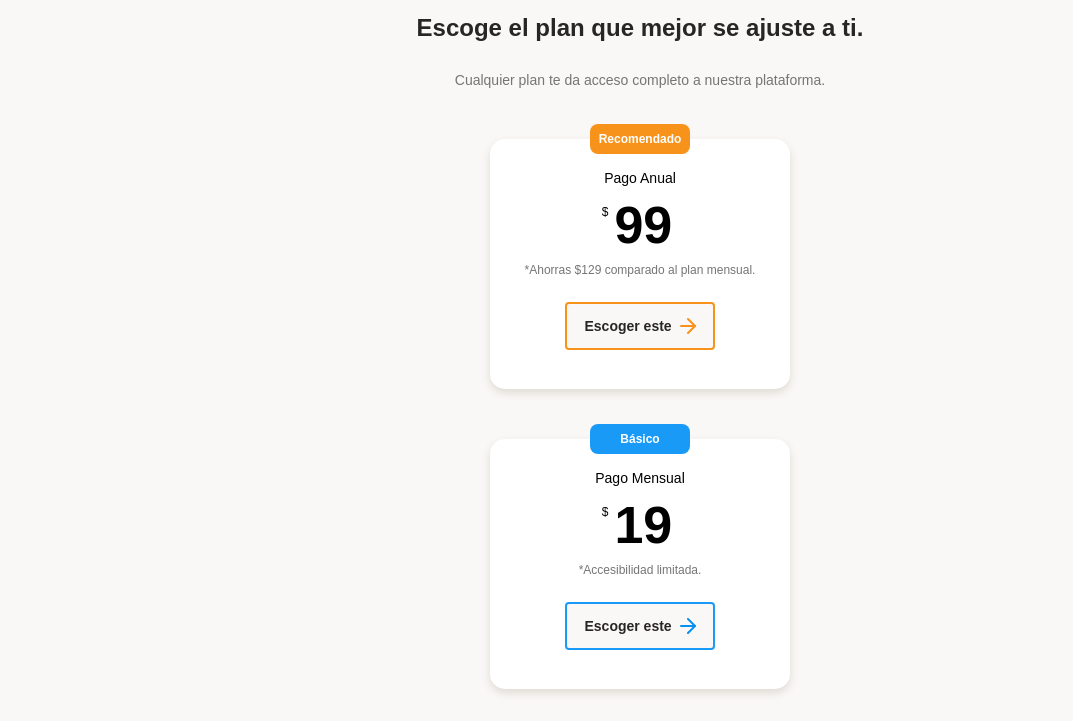
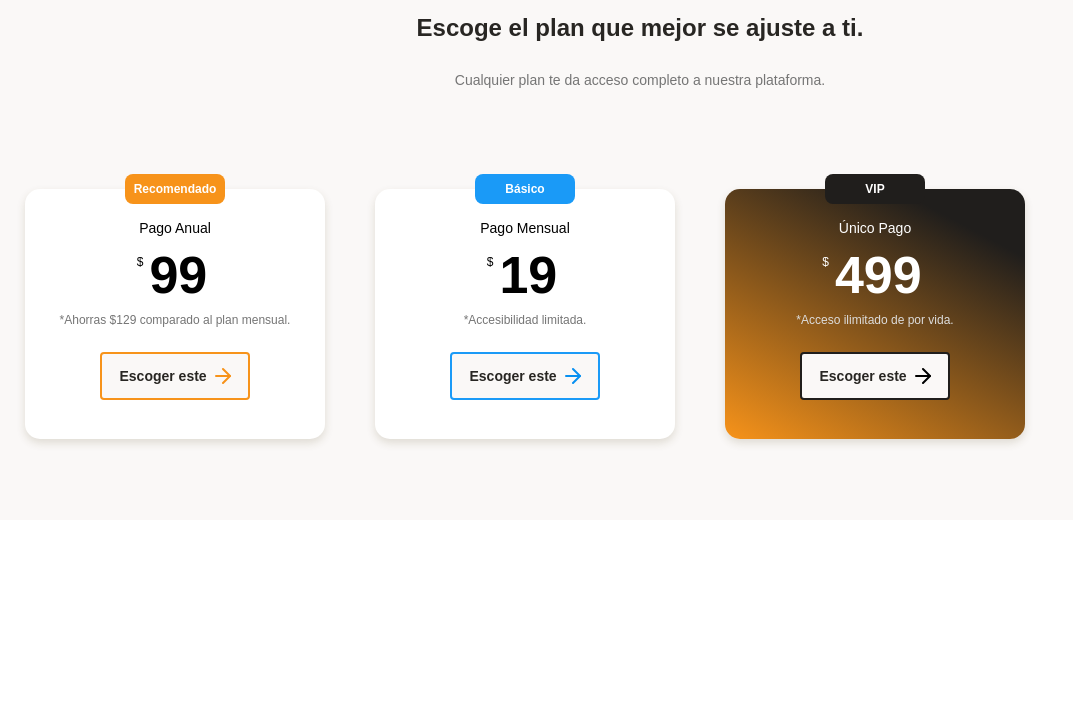
Before and after one commit to Crissdot/batatabit, a plain HTML site: page index.html in a window 1280 px wide. Shown: the part 2780-3501 px from the top of the page, without its empty margins (0-1073 px from the left). After the commit the page ends 3300 px from the top, so only its background shows below. Drawn offline with Linux system fonts and the light colour scheme.

Commit message:
add horizontal scroll in plan cards

```diff
--- a/styles.css
+++ b/styles.css
@@ -350,13 +350,21 @@ main {
     line-height: 1.8rem;
     color: #757575;
 }
+.plans-container__slider {
+    display: flex;
+    height: 316px;
+    overflow-x: scroll;
+    overscroll-behavior-x: contain;
+    scroll-snap-type: x proximity;
+}
 .plans-container__card {
     position: relative;
+    scroll-snap-align: center;
     width: 60%;
     min-width: 190px;
     max-width: 300px;
     height: 250px;
-    margin: 50px auto 0;
+    margin: 50px 25px 0;
     padding: 0 15px;
     background-color: var(--just-white);
     border-radius: 15px;
```
